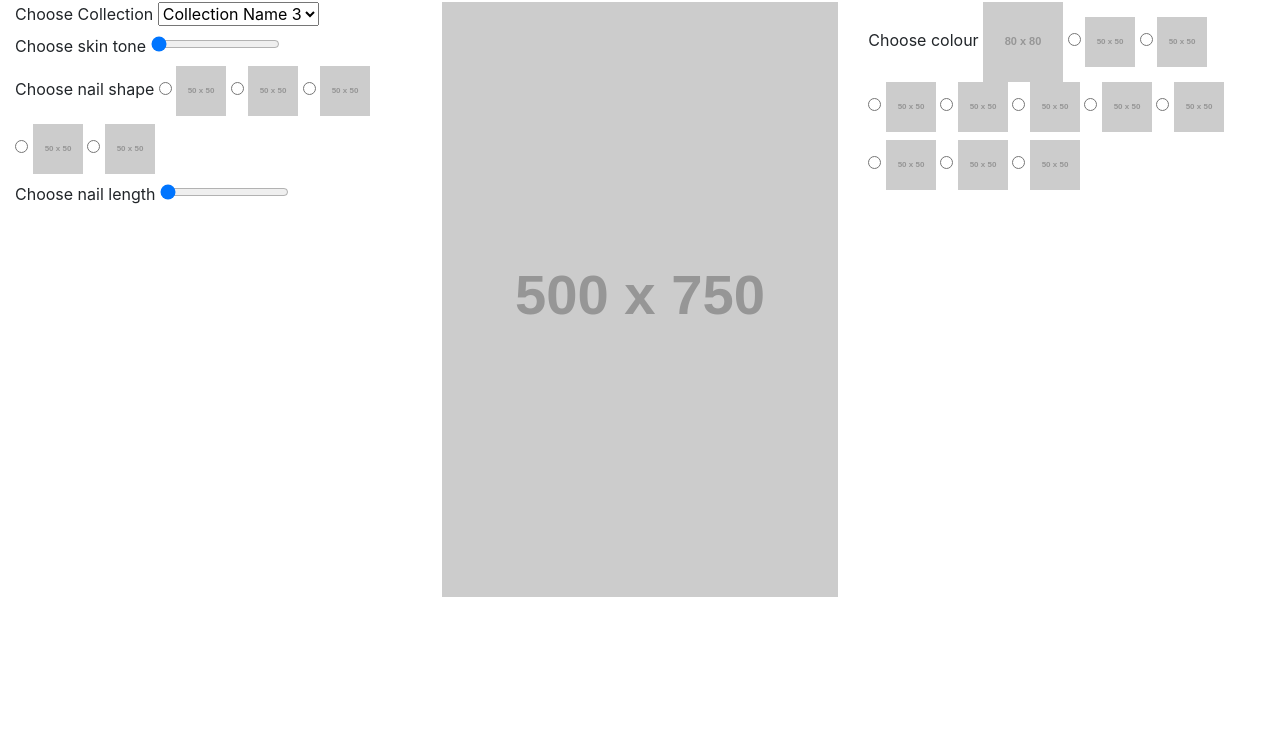
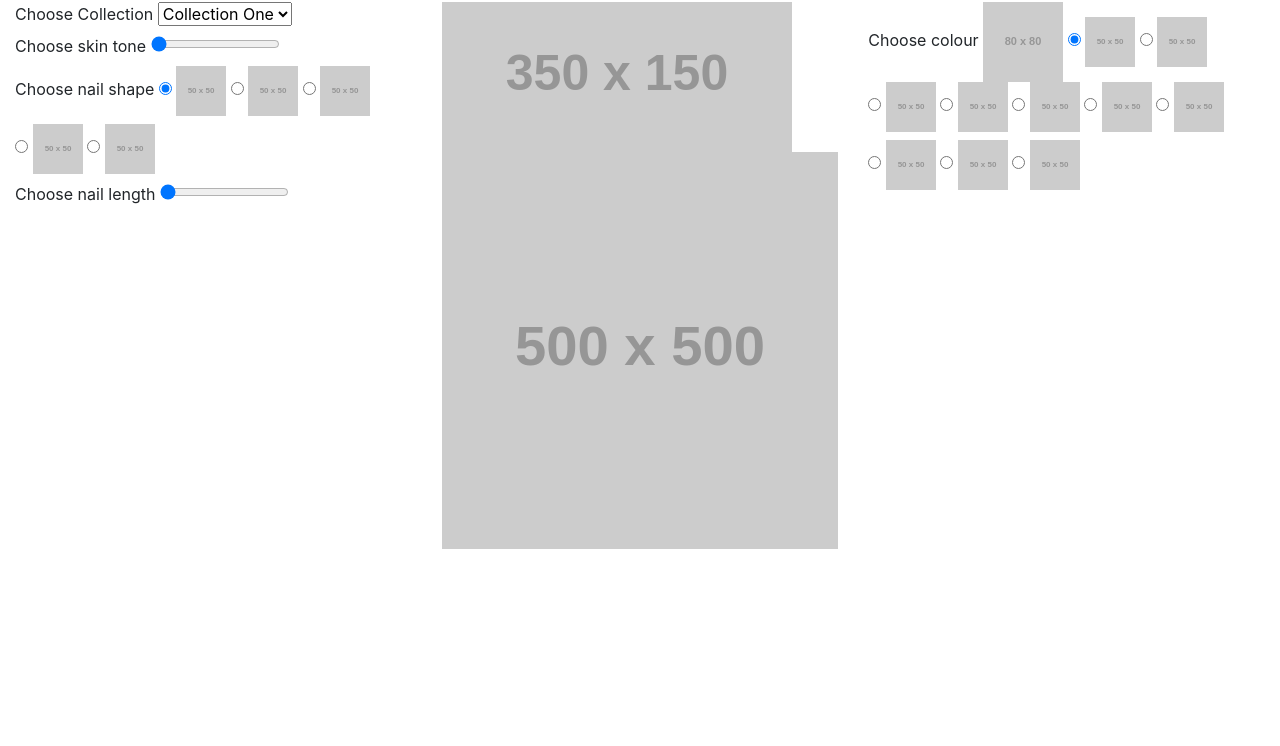
Before and after one commit to RoryDeken/nails-app, a website: page index.html in a window 1280 px wide. Shown: the part 54-800 px from the top of the page. Drawn offline with nearby package versions, Linux system fonts and the light colour scheme; files that its build step writes are made by us from their sources; placeholder pictures from the web are drawn by us.

Commit message:
added computed values to DOM

```diff
--- a/index.html
+++ b/index.html
@@ -23,83 +23,90 @@
       <div class="row previewer">
         <div class="col-4 previewer-control">
           <label for="preview-control-collection">Choose Collection</label>
-          <select id="preview-control-collection" name="preview-control-collection">
-            <option default>Collection Name 3</option>
+          <select id="preview-control-collection" name="preview-control-collection" v-model="values.collection">
+            <option default value="0">Collection One</option>
           </select>
+
           <label for="preview-control-skin">Choose skin tone</label>
-          <input id="preview-control-skin" name="preview-control-skin" type="range" min="1" max="5" value="1">
+          <input id="preview-control-skin" name="preview-control-skin" type="range" min="0" max="4" value="0" v-model="values.skin">
+
           <fieldset class="preview-control-shapes">
             <label for="preview-control-shape">Choose nail shape</label>
             <label for="preview-control-shape-1">
-              <input id="preview-control-shape-1" name="preview-control-shape-1" type="radio" value="1">
+              <input id="preview-control-shape-1" name="preview-control-shape" type="radio" value="0" v-model="values.shape">
               <img src="http://placehold.it/50x50" />
             </label>
             <label for="preview-control-shape-2">
-              <input id="preview-control-shape-2" name="preview-control-shape-2" type="radio" value="2">
+              <input id="preview-control-shape-2" name="preview-control-shape" type="radio" value="1" v-model="values.shape">
               <img src="http://placehold.it/50x50" />
             </label>
             <label for="preview-control-shape-3">
-              <input id="preview-control-shape-3" name="preview-control-shape-3" type="radio" value="3">
+              <input id="preview-control-shape-3" name="preview-control-shape" type="radio" value="2" v-model="values.shape">
               <img src="http://placehold.it/50x50" />
             </label>
             <label for="preview-control-shape-4">
-              <input id="preview-control-shape-4" name="preview-control-shape-4" type="radio" value="4">
+              <input id="preview-control-shape-4" name="preview-control-shape" type="radio" value="3" v-model="values.shape">
               <img src="http://placehold.it/50x50" />
             </label>
             <label for="preview-control-shape-5">
-              <input id="preview-control-shape-5" name="preview-control-shape-5" type="radio" value="5">
+              <input id="preview-control-shape-5" name="preview-control-shape" type="radio" value="4" v-model="values.shape">
               <img src="http://placehold.it/50x50" />
             </label>
         </fieldset>
         <label for="preview-control-length">Choose nail length</label>
-        <input id="preview-control-length" name="preview-control-length" type="range" min="1" max="4" value="1">
+        <input id="preview-control-length" name="preview-control-length" type="range" min="0" max="4" value="0" v-model="values.nailLength">
         </div>
-        <div id="output" class="col-4 output" ><img :src="url" /></div>
+        <div id="output" class="col-4 output" >
+          <img :src=url />
+          <img :src=skin />
+
+        </div>
         <div class="col-4 colors">
           <fieldset class="preview-colors">
           <label for="preview-color">Choose colour</label>
           <img src="http://placehold.it/80x80" class="preview-color-active"/>
           <label for="preview-color-1">
-            <input id="preview-color-1" name="preview-color-1" type="radio" value="1">
+            <input id="preview-color-1" name="preview-color" type="radio" value="0" v-model="values.color">
             <img src="http://placehold.it/50x50" />
           </label>
           <label for="preview-color-2">
-            <input id="preview-color-2" name="preview-color-2" type="radio" value="1">
+            <input id="preview-color-2" name="preview-color" type="radio" value="1" v-model="values.color">
             <img src="http://placehold.it/50x50" />
           </label>
           <label for="preview-color-3">
-            <input id="preview-color-3" name="preview-color-3" type="radio" value="1">
+            <input id="preview-color-3" name="preview-color" type="radio" value="2" v-model="values.color">
             <img src="http://placehold.it/50x50" />
           </label>
           <label for="preview-color-4">
-            <input id="preview-color-4" name="preview-color-4" type="radio" value="1">
+            <input id="preview-color-4" name="preview-color" type="radio" value="3" v-model="values.color">
             <img src="http://placehold.it/50x50" />
           </label>
           <label for="preview-color-5">
-            <input id="preview-color-5" name="preview-color-5" type="radio" value="1">
+            <input id="preview-color-5" name="preview-color" type="radio" value="4" v-model="values.color">
             <img src="http://placehold.it/50x50" />
           </label>
           <label for="preview-color-6">
-            <input id="preview-color-6" name="preview-color-6" type="radio" value="1">
+            <input id="preview-color-6" name="preview-color" type="radio" value="5" v-model="values.color">
             <img src="http://placehold.it/50x50" />
           </label>
           <label for="preview-color-7">
-            <input id="preview-color-7" name="preview-color-7" type="radio" value="1">
+            <input id="preview-color-7" name="preview-color" type="radio" value="6" v-model="values.color">
             <img src="http://placehold.it/50x50" />
           </label>
           <label for="preview-color-8">
-            <input id="preview-color-8" name="preview-color-8" type="radio" value="1">
+            <input id="preview-color-8" name="preview-color" type="radio" value="7" v-model="values.color">
             <img src="http://placehold.it/50x50" />
           </label>
           <label for="preview-color-9">
-            <input id="preview-color-9" name="preview-color-9" type="radio" value="1">
+            <input id="preview-color-9" name="preview-color" type="radio" value="8" v-model="values.color">
             <img src="http://placehold.it/50x50" />
           </label>
           <label for="preview-color-10">
-            <input id="preview-color-10" name="preview-color-10" type="radio" value="1">
+            <input id="preview-color-10" name="preview-color" type="radio" value="9" v-model="values.color">
             <img src="http://placehold.it/50x50" />
           </label>
           </fieldset>
+
         </div>
       </div>
     </div>
--- a/src/js/app.js
+++ b/src/js/app.js
@@ -2,18 +2,34 @@
 var previewer = new Vue({
   el: "#previewer",
   data: {
-    url: "http://placehold.it/500x750",
-    collections: {
-        collectionOne: {
-          skinOne: {
-            shapeOne: {
-              sizeOne: {
-                colors: ["url1", "url2"]
-              } //end sizeOne
-            } //end shapeOne
-          } //end skinOne
-        } // end collectionOne
-      } //end collections
+    skins: ['http://via.placeholder.com/500x500','http://via.placeholder.com/300x300'],
+    collections:
+        [ //nailLength
+            [ //shape array
+              [ // size array
+                ["http://via.placeholder.com/350x150", "http://via.placeholder.com/550x150"] // colors
+              ]
+            ] //end shapeOne
+        ],// end collections
 
-  }
+        values: {
+          collection: 0,
+          nailLength: 0,
+          skin:0,
+          shape: 0,
+          color: 0},
+  },
+    computed: {
+      url: function(){
+        nail = this.collections[this.values.collection][this.values.nailLength][this.values.shape][this.values.color] ? this.collections[this.values.collection][this.values.nailLength][this.values.shape][this.values.color] : nail;
+        console.log(nail);
+        return nail;
+      },
+      skin: function(){
+        hand = this.skins[this.values.skin];
+
+        return hand;
+      }
+
+    }
 });
```
